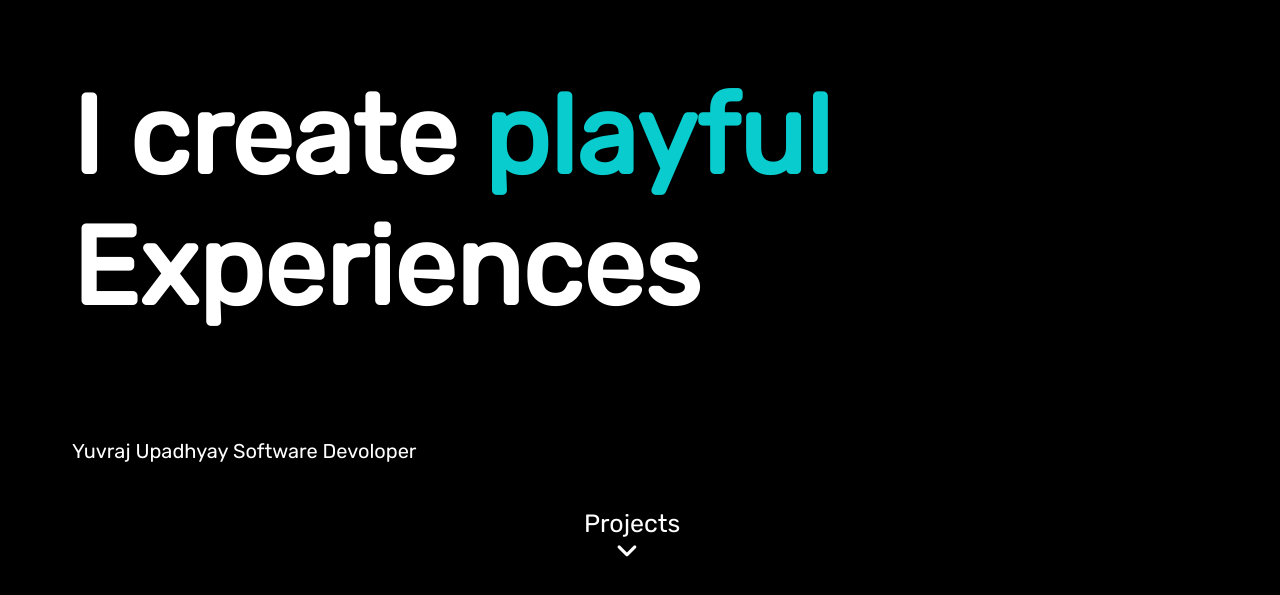
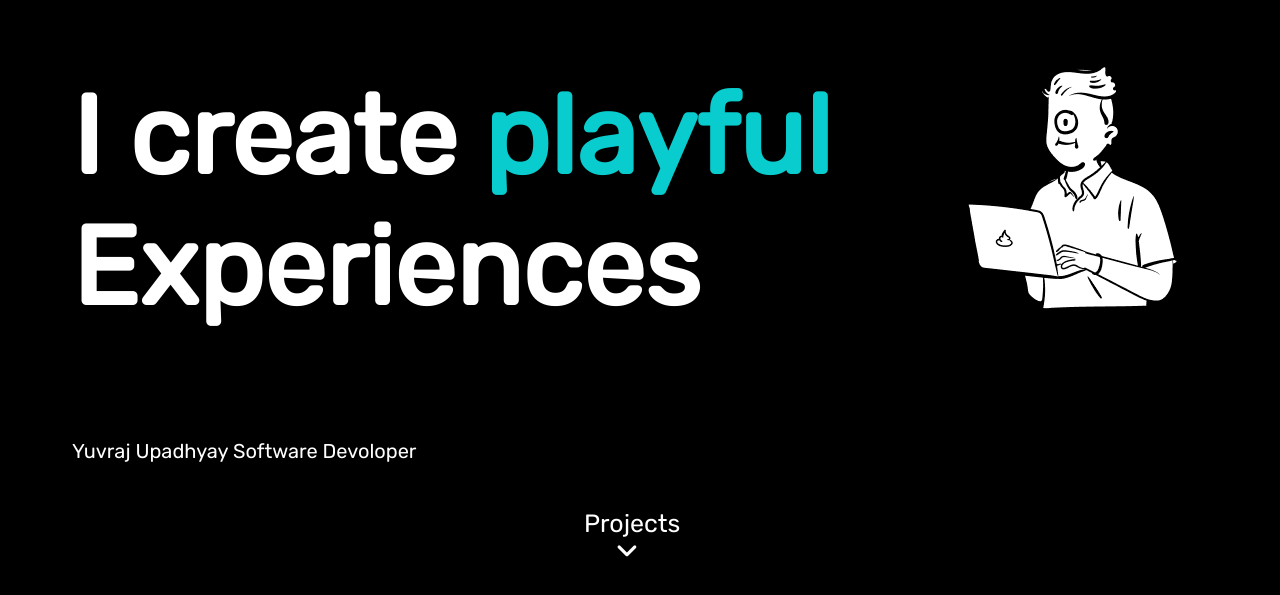
Before and after one commit to yvrjgithub/prtflio, a plain HTML site: page index.html in a window 1280 px wide. Shown: the part 99-694 px from the top of the page. Drawn offline with Linux system fonts and the light colour scheme.

Commit message:
Update index.html

```diff
--- a/index.html
+++ b/index.html
@@ -22,7 +22,7 @@
 
         </div>
         <div class="img">
-            <img src="./images/img.png" alt="" class="imgh">
+            <img src="img.png" alt="" class="imgh">
         </div>
 </div>
 <div class="cap">
```
